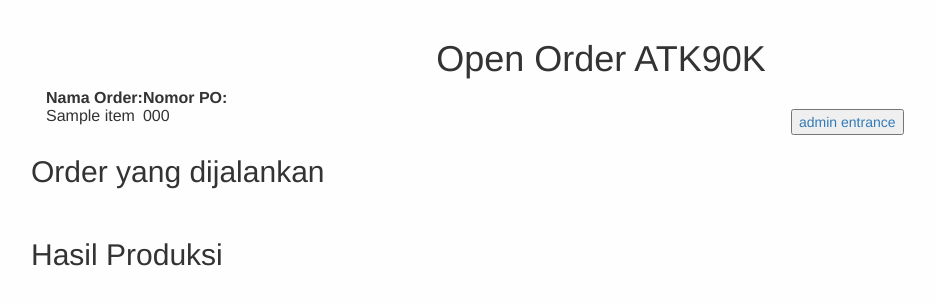
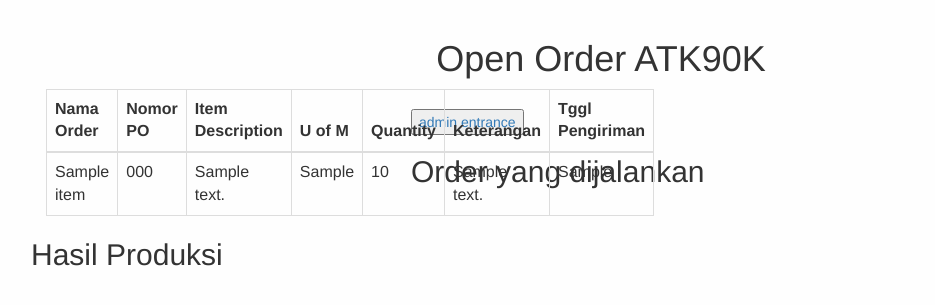
Before and after one commit to kurniawanedwin95/open-order, a Django app: template opodserver/opodapp/templates/index.html in a window 1280 px wide. Shown: the part 51-356 px from the top of the page, without its empty margins (39-974 px from the left). Run offline with Django 3.2, Linux system fonts and the light colour scheme; the template is opened without the code that fills it: most values are stand-ins (such as "Sample title", 1, 10 or a date in 2020); some libraries are stand-ins or nearby versions.

Commit message:
added more columns to / table

```diff
--- a/opodserver/opodapp/templates/index.html
+++ b/opodserver/opodapp/templates/index.html
@@ -16,16 +16,28 @@
     {% include "navbar.html" %}
     <div class="container">
       <h1 align="center">Open Order ATK90K</h1>
-        <div class="col-md-8">
-          <table>
+      <div class="container col-md-4">
+        <table class="table table-bordered">
+          <thead class="thead-dark">
             <tr>
-              <th>Nama Order: </th>
-              <th>Nomor PO: </th>
+              <th scope="col">Nama Order</th>
+              <th scope="col">Nomor PO</th>
+              <th scope="col">Item Description</th>
+              <th scope="col">U of M</th>
+              <th scope="col">Quantity</th>
+              <th scope="col">Keterangan</th>
+              <th scope="col">Tggl Pengiriman</th>
             </tr>
+          </thead>
           {% for item in order %}
           <tr>
             <td>{{ item.Nama_Order }}</td>
             <td>{{ item.Nomor_PO }}</td>
+            <td>{{ item.Item_desc }}</td>
+            <td>{{ item.U_of_m }}</td>
+            <td>{{ item.Qty }}</td>
+            <td>{{ item.Keterangan }}</td>
+            <td>{{ item.Tggl_Pengiriman }}</td>
           </tr>
           {% endfor %}
         </table>
```
Also changed, not shown: README.md. Lines whose indentation alone changed are shown as unchanged.
